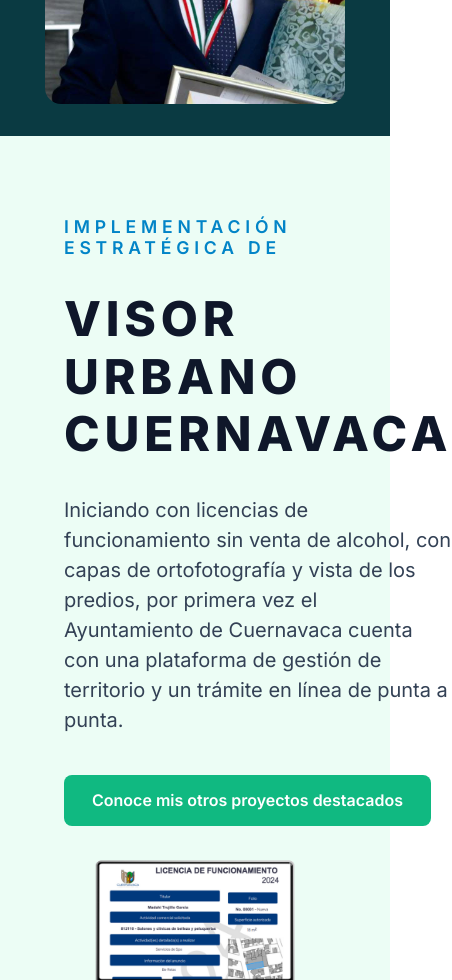
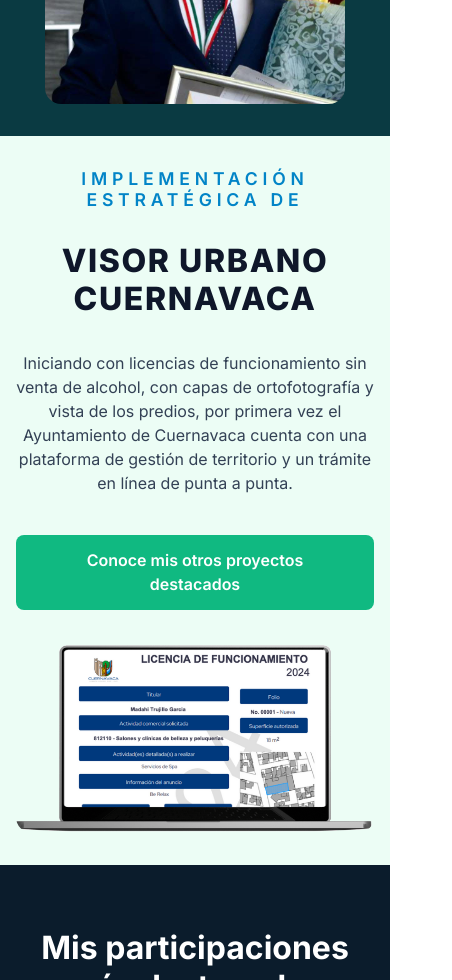
Before and after one commit to FerDeGante/De-Gante, a Next.js app: page / in a window 390 px wide. Shown: the part 1020-2000 px from the top of the page, 452 px wide, since content can reach past the window. Built offline with nearby package versions, Linux system fonts and the light colour scheme.

Commit message:
Fix mobile overflow and favicon

```diff
--- a/src/app/api/subscribe/route.ts
+++ b/src/app/api/subscribe/route.ts
@@ -7,10 +7,13 @@
 });
 
 export async function POST(req: NextRequest) {
-  const { email } = await req.json();
+  const { name, surname, email } = await req.json();
 
   if (!email) {
-    return NextResponse.json({ error: 'Correo electrónico requerido' }, { status: 400 });
+    return NextResponse.json(
+      { error: 'Correo electrónico requerido' },
+      { status: 400 }
+    );
   }
 
   try {
@@ -19,15 +22,19 @@
       {
         email_address: email,
         status: 'subscribed',
+        merge_fields: {
+          FNAME: name,
+          LNAME: surname,
+        },
       }
     );
 
     return NextResponse.json({ message: 'Suscripción exitosa', response });
   } catch (error: unknown) {
-  if (error instanceof Error) {
-    return NextResponse.json({ error: error.message }, { status: 500 });
+    if (error instanceof Error) {
+      return NextResponse.json({ error: error.message }, { status: 500 });
+    }
+
+    return NextResponse.json({ error: 'Error inesperado' }, { status: 500 });
   }
-
-  return NextResponse.json({ error: "Error inesperado" }, { status: 500 });
 }
-}
--- a/src/app/globals.css
+++ b/src/app/globals.css
@@ -1,3 +1,8 @@
+
+
+body {
+  overflow-x: hidden;
+}
 
 /* === HERO SECTION === */
 
@@ -19,8 +24,9 @@
 }
 
 .hero-logo-block {
-   display: flex;
+  display: flex;
   align-items: center;
+  justify-content: center;
   gap: 1rem;
   margin-bottom: 2rem;
 }
@@ -608,6 +614,29 @@
   .contact-form button {
     width: 100%;
   }
+
+  .strategic {
+    flex-direction: column;
+    padding: 2rem 1rem;
+    text-align: center;
+  }
+
+  .strategic-left {
+    align-items: center;
+  }
+
+  .strategic-title {
+    font-size: 2rem;
+    letter-spacing: 0.1rem;
+  }
+
+  .strategic-subtitle {
+    font-size: 1rem;
+  }
+
+  .strategic-mockup {
+    max-width: 100%;
+  }
 }
 
 /* === SMALL MOBILE (≤ 480px) === */
--- a/src/app/layout.tsx
+++ b/src/app/layout.tsx
@@ -13,8 +13,8 @@
   title: "Fernando De Gante | Portafolio",
   description: "Consultor en tecnología, GovTech y transformación digital.",
   icons: {
-    icon: "/logo_dg.png",
-    },
+    icon: "/images/logo_dg.PNG",
+  },
 };
 
 export default function RootLayout({ children }: { children: React.ReactNode }) {
--- a/src/components/ContactForm.tsx
+++ b/src/components/ContactForm.tsx
@@ -3,7 +3,7 @@
 import { FloatingLabel, Form, Button, Alert } from "react-bootstrap";
 
 export default function ContactForm() {
-  const [form, setForm] = useState({ name: "", email: "", message: "" });
+  const [form, setForm] = useState({ name: "", surname: "", email: "" });
   const [success, setSuccess] = useState<string | null>(null);
   const [error, setError] = useState<string | null>(null);
   const [loading, setLoading] = useState(false);
@@ -22,13 +22,17 @@
       const res = await fetch("/api/subscribe", {
         method: "POST",
         headers: { "Content-Type": "application/json" },
-        body: JSON.stringify({ email: form.email }),
+        body: JSON.stringify({
+          name: form.name,
+          surname: form.surname,
+          email: form.email,
+        }),
       });
 
       const data = await res.json();
       if (res.ok) {
         setSuccess("¡Gracias por suscribirte! Me pondré en contacto pronto.");
-        setForm({ name: "", email: "", message: "" });
+        setForm({ name: "", surname: "", email: "" });
       } else {
         setError(data.error || "Ocurrió un error al enviar el mensaje.");
       }
@@ -54,12 +58,12 @@
             required
           />
 </FloatingLabel>
-<FloatingLabel controlId="message" label="Apellidos" className="mb-3">
+        <FloatingLabel controlId="surname" label="Apellidos" className="mb-3">
           <Form.Control
             type="text"
             placeholder="Apellidos"
-    name="message"
-    value={form.message}
+            name="surname"
+            value={form.surname}
             onChange={handleChange}
             required
           />
```
Lines whose indentation alone changed are shown as unchanged.
